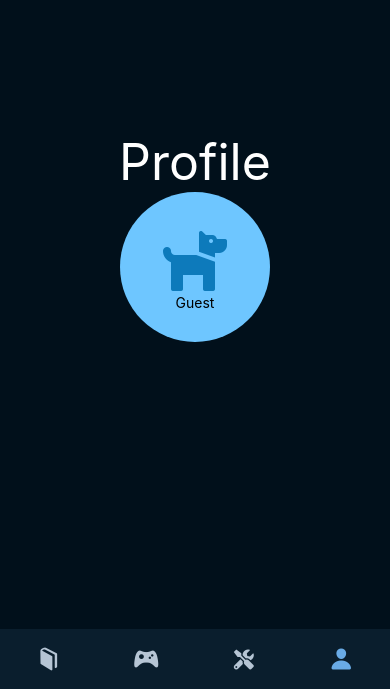
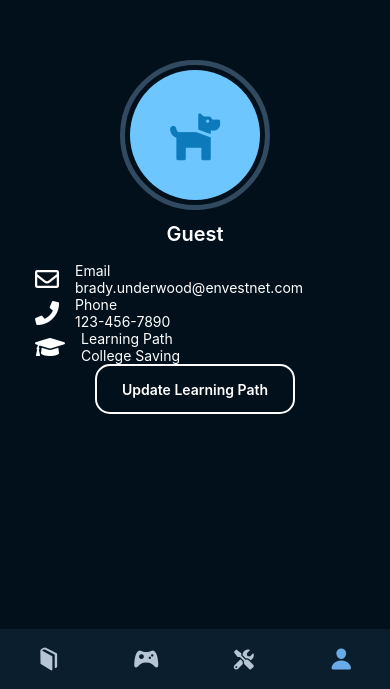
Before and after one commit to jaredrobinson001/react-financial-education, a React Native app: screen /Profile in a window 390 px wide. Shown: the part 155-844 px from the top of the page. Built offline with nearby package versions, Linux system fonts and the light colour scheme.

Commit message:
update profile but it's ugly

```diff
--- /dev/null
+++ b/components/profile/Information.js
@@ -0,0 +1,31 @@
+import { Text, View, StyleSheet } from 'react-native';
+import { FontAwesome5 } from '@expo/vector-icons';
+
+const Information = ({ label, sublabel, icon = 'envelope-open-text' }) => (
+	<View style={styles.container}>
+		<FontAwesome5 name={icon} size={24} color="white" />
+		<View style={styles.text}>
+			<Text style={styles.label}>{label}</Text>
+			<Text style={styles.subLabel}>{sublabel}</Text>
+		</View>
+	</View>
+);
+
+const styles = StyleSheet.create({
+	container: {
+        flexDirection:"row",
+        alignItems:"center",
+        width: 320,
+    },
+    text:{
+        marginLeft:16,
+    },
+	label: {
+		color: 'white',
+	},
+	subLabel: {
+		color: 'white',
+	},
+});
+
+export default Information;
--- a/screens/profile/Profile.js
+++ b/screens/profile/Profile.js
@@ -3,12 +3,21 @@ import { StyleSheet, View, Text } from 'react-native';
 import CustomText from '../../components/CustomText';
 import { FontAwesome5 } from '@expo/vector-icons';
 
+import Information from '../../components/profile/Information';
+
 const Profile = () => (
 	<View style={styles.container}>
-		<CustomText>Profile</CustomText>
-		<View style={styles.profileCircle}>
-			<FontAwesome5 name="dog" size={64} style={styles.profileIcon}/>
-			<Text style={styles.profileTitle}>Guest</Text>
+		<View style={styles.profileCircleOutline}>
+			<View style={styles.profileCircle}>
+				<FontAwesome5 name="dog" size={50} style={styles.profileIcon} />
+			</View>
+		</View>
+		<Text style={styles.profileTitle}>Guest</Text>
+		<Information label="Email" sublabel="brady.underwood@envestnet.com" icon="envelope"/>
+		<Information label="Phone" sublabel="123-456-7890" icon="phone"/>
+		<Information label="Learning Path" sublabel="College Saving" icon="graduation-cap"/>
+		<View style={styles.updatePreferences}>
+	<Text style={styles.buttonText}>Update Learning Path</Text>
 		</View>
 	</View>
 );
@@ -19,16 +28,45 @@ const styles = StyleSheet.create({
 		alignItems: 'center',
 		justifyContent: 'center',
 	},
-	profileCircle:{
-		backgroundColor:"#6EC6FF",
+	profileCircleOutline: {
 		width:150,
 		height:150,
+		borderWidth:5,
 		borderRadius:100,
+		borderColor:"#324A60",
 		justifyContent:"center",
+		alignItems: "center",
+		marginBottom: 12,
+	},
+	profileCircle: {
+		backgroundColor: '#6EC6FF',
+		width: 130,
+		height: 130,
+		borderRadius: 100,
+		justifyContent: 'center',
+		alignItems: 'center',
+	},
+	profileIcon: {
+		color: '#0D7ABB',
+	},
+	profileTitle: {
+		color: 'white',
+		fontWeight: '600',
+		fontSize: 20,
+		marginBottom:16,
+	},
+	updatePreferences:{
+		width:200,
+		height:50,
+		borderWidth:2,
+		borderColor:"white",
+		borderRadius:15,
 		alignItems:"center",
+		justifyContent:"center",
 	},
-	profileIcon:{
-		color:"#0D7ABB",
+	buttonText:{
+		color:"white",
+		fontWeight:"600",
 	},
 });
 
```
